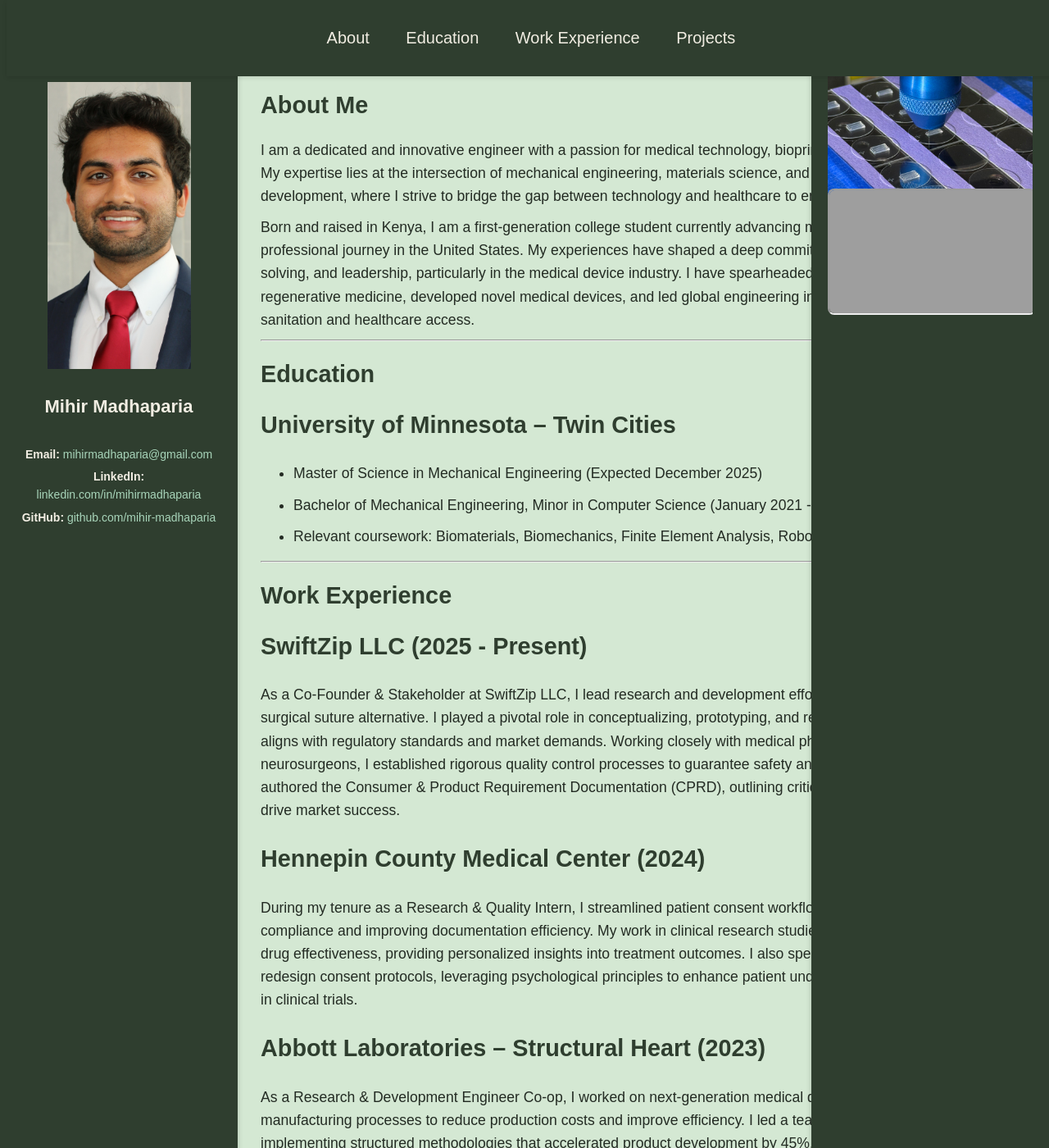
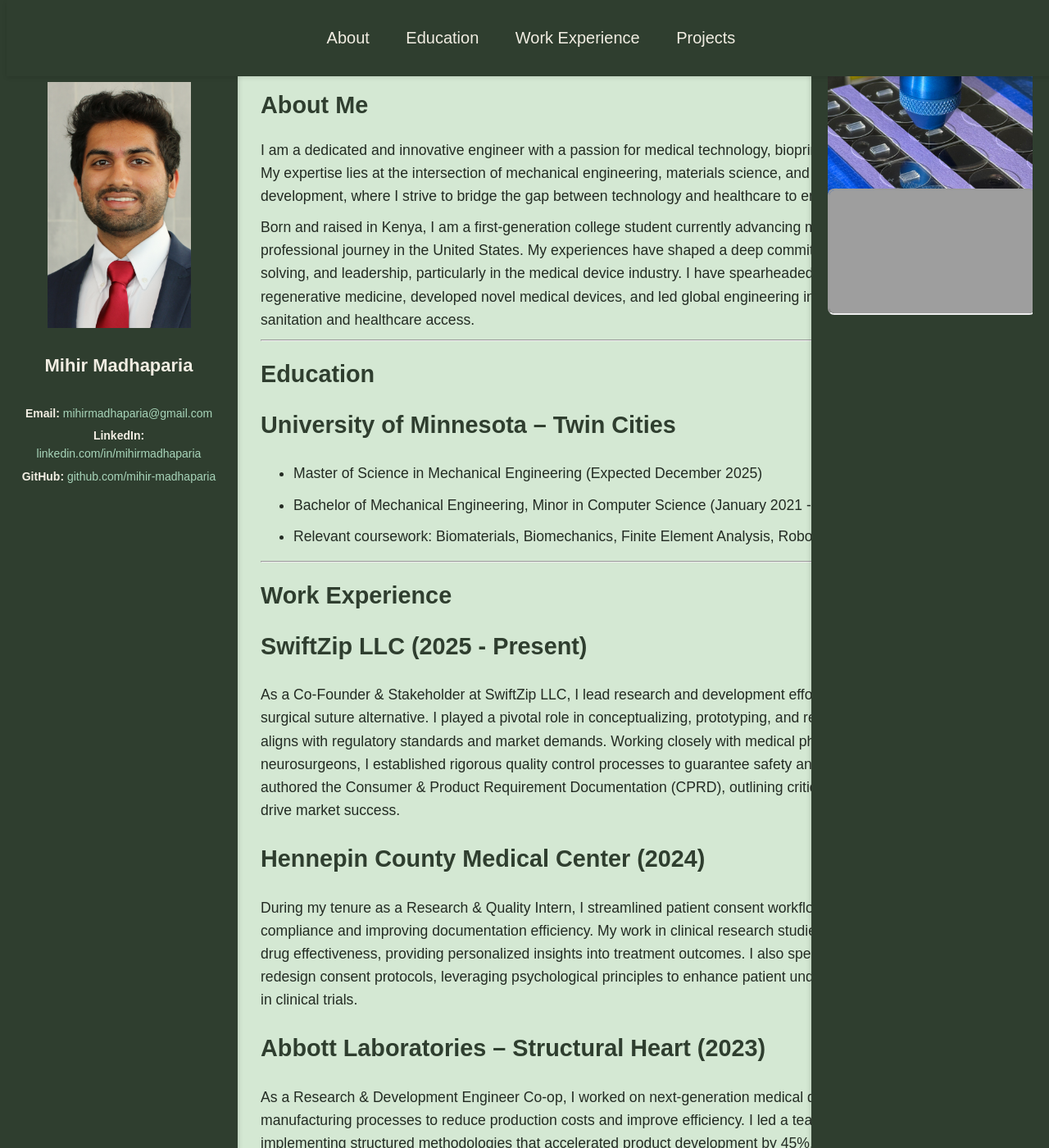
Before and after one commit to mihirmadhaparia/mihirmadhaparia.github.io, a Jekyll site: the page built from README.md, in a window 1280 px wide and 1400 px high. Shown: the whole window at 82% size. Built offline with Jekyll 4.4.1, drawn with Linux system fonts in a browser that asks for light colours; our own code applies the rules of GitHub Pages for plain Markdown files; grey boxes are pictures that could not be loaded.

Commit message:
Update style.css

```diff
--- a/assets/css/style.css
+++ b/assets/css/style.css
@@ -145,7 +145,7 @@ nav a:not(:hover)::after {
 
 .profile-pic {
     width: 175px; /* Adjust width as needed */
-    height: 350px; /* Adjust height as needed */
+    height: 300px; /* Adjust height as needed */
     object-fit: cover;
     margin-bottom: 15px;
 }
```
